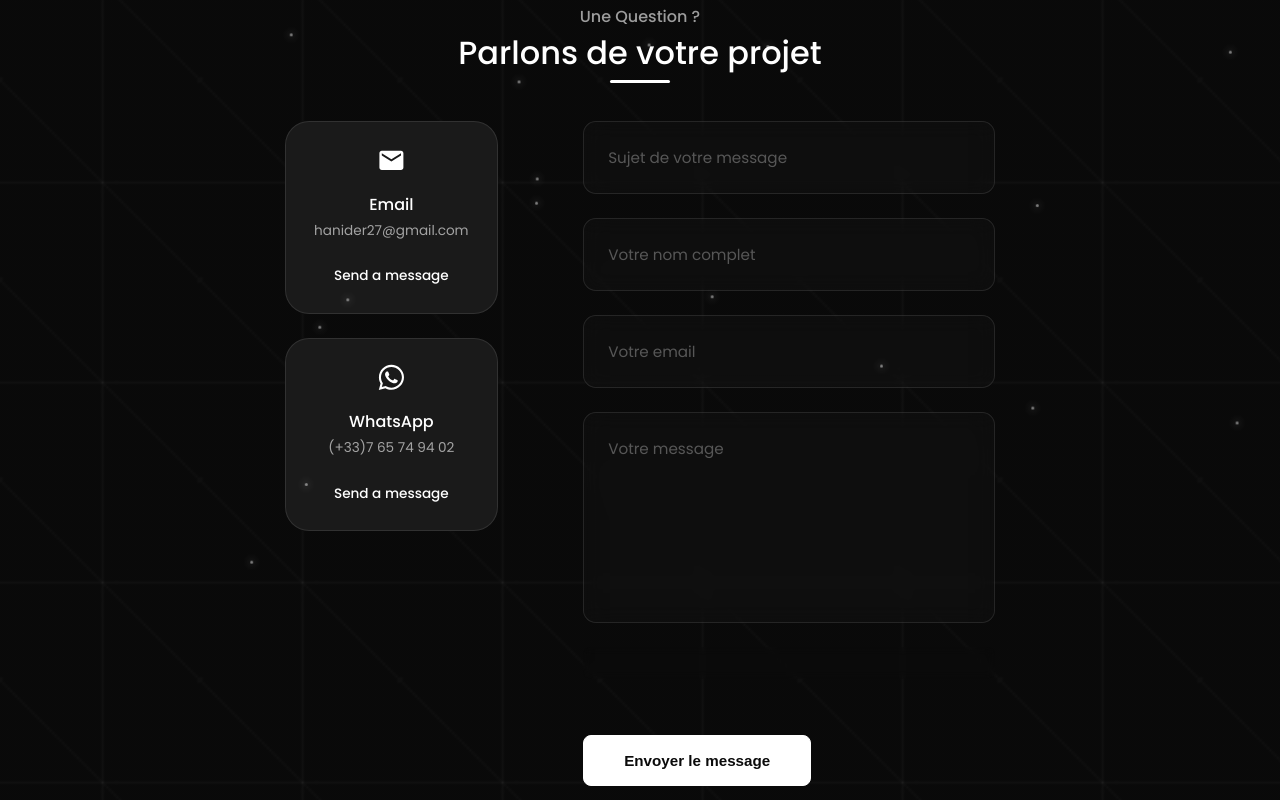
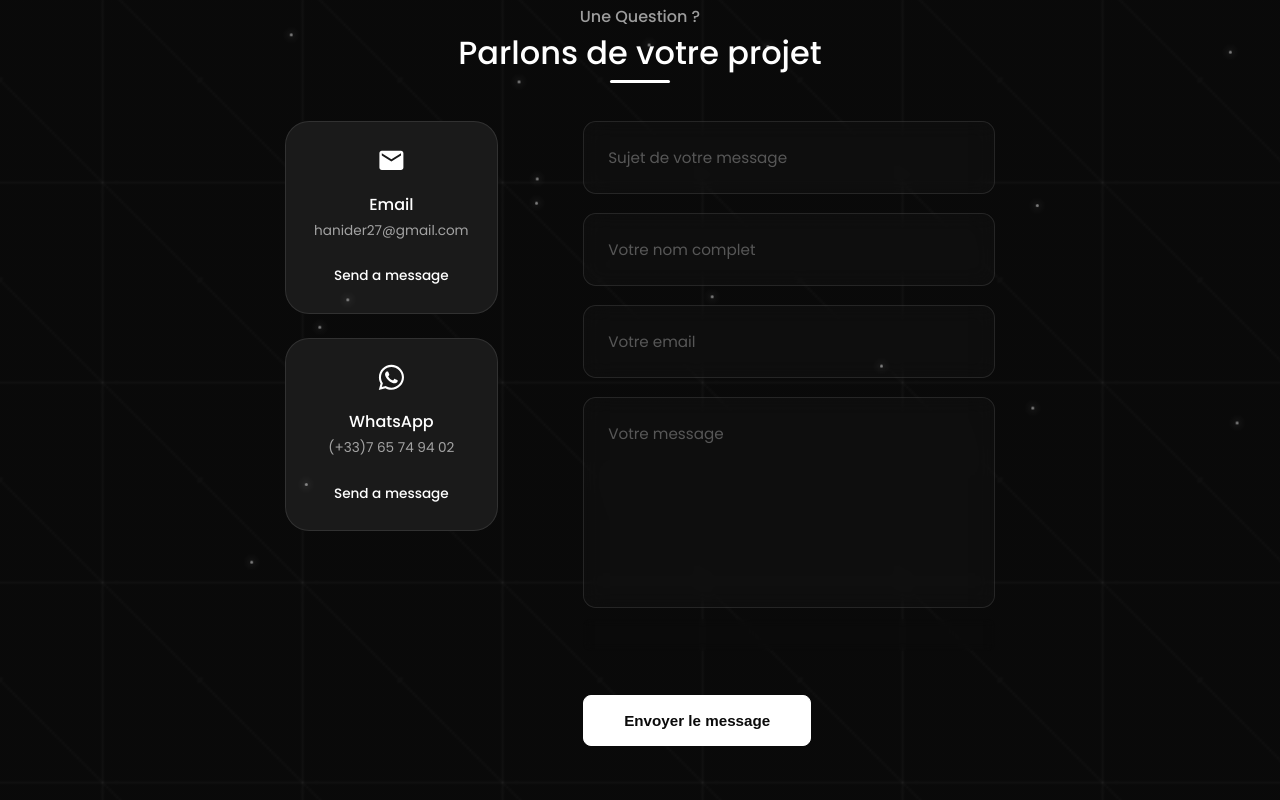
Before and after one commit to Hani19000/Portfolio-Hani, a React (Vite) app in the folder frontend/: page / in a window 1280 px wide. Shown: the part 5720-6520 px from the top of the page. Built offline with nearby package versions, Linux system fonts and the light colour scheme; no server answers.

Commit message:
mise a jours

```diff
--- a/frontend/src/styles/contact.css
+++ b/frontend/src/styles/contact.css
@@ -98,7 +98,7 @@
 form {
   display: flex;
   flex-direction: column;
-  gap: 1.5rem;
+  gap: 1.2rem;
 }
 
 input,
@@ -139,7 +139,8 @@ input:-webkit-autofill:active {
   opacity: 0.5;
 }
 textarea {
-  min-height: 200px;
+  min-height: 160px;
+  margin-bottom: -0.5rem;
 }
 
 /* BOUTON D'ENVOI */
@@ -153,6 +154,7 @@ form .btn-primary {
   border: 1px solid var(--color-primary);
   transition: var(--transition);
   border-radius: 0.5rem;
+  margin-top: -0.5rem;
 }
 
 form .btn-primary:hover {
@@ -263,5 +265,6 @@ form .btn-primary:hover {
   input,
   textarea {
     padding: 1rem;
+    margin-bottom: -0.5rem;
   }
 }
```
